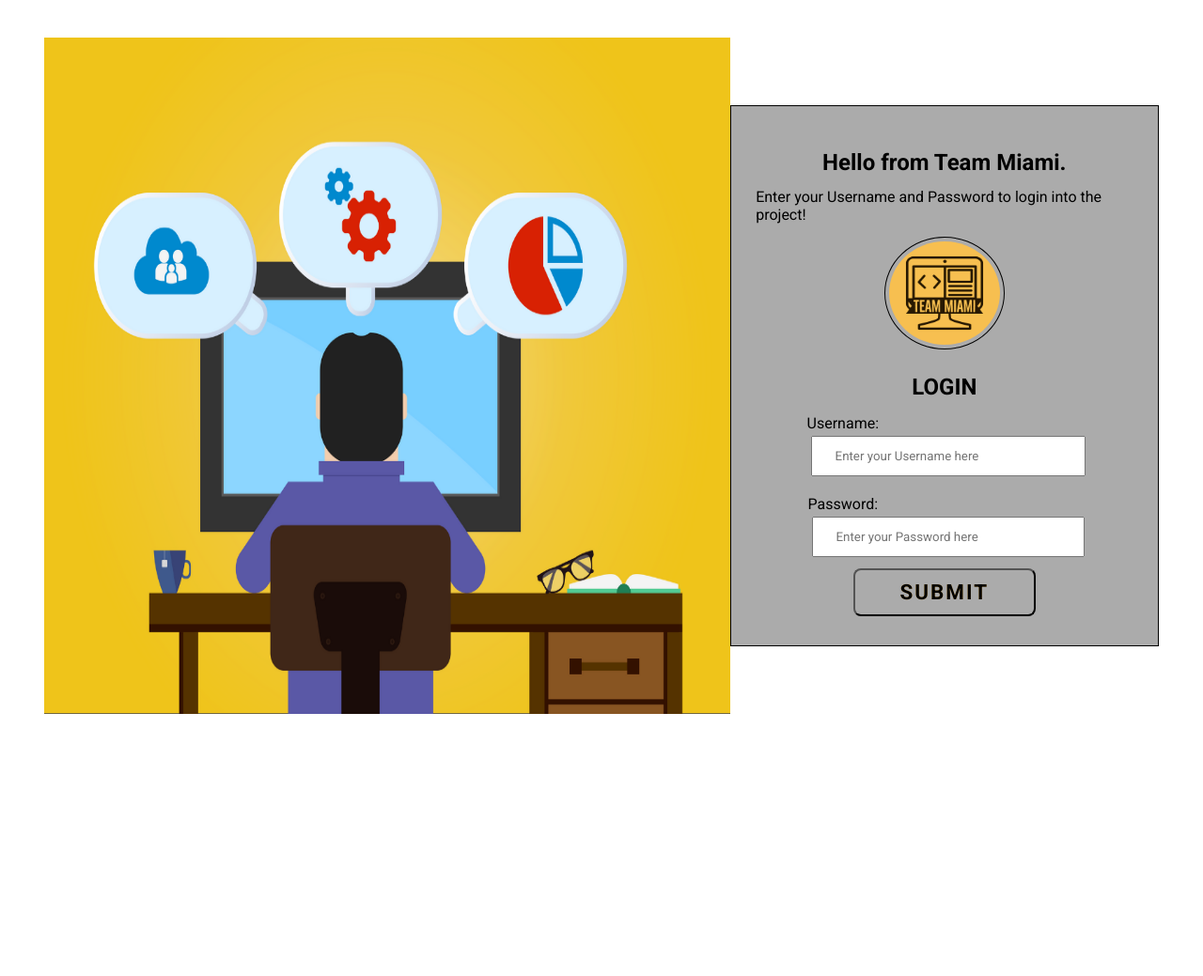
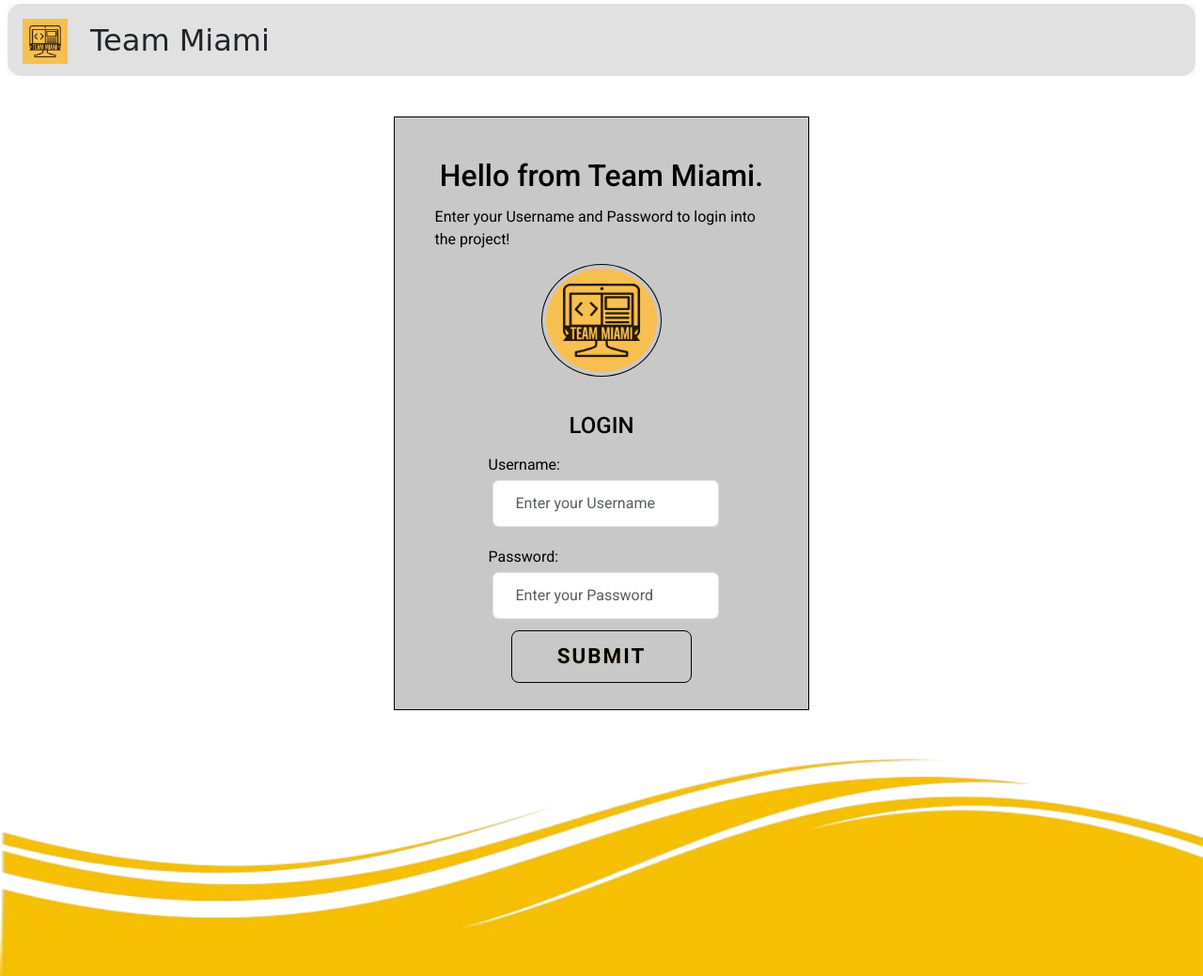
Before and after one commit to AshankDsouza/SER516-Team-Miami, a Flask app: page / in a window 1280 px wide. Shown: the whole page at 94% size. Before the commit the page ends 760 px from the top, so only its background shows below. Run offline with Flask 3, Linux system fonts and the light colour scheme.

Commit message:
fix: Header and Footer UI Modified

```diff
--- a/Backend/flaskProject/main.py
+++ b/Backend/flaskProject/main.py
@@ -50,6 +50,9 @@ def slug_input():
     if request.method == 'POST':
         project_slug = request.form['slugInput']
         project_info = get_project_by_slug(project_slug, session['auth_token'])
+
+
+
         session["project_id"] = project_info["id"]
         if session["project_id"] == None:
             return "Wrong slug input. Please try again."
--- a/Backend/flaskProject/static/css/style.css
+++ b/Backend/flaskProject/static/css/style.css
@@ -31,6 +31,7 @@ body{
     -webkit-background-clip: text, padding-box;
     background-clip: text, padding-box;
     transition: 0.5s;
+    border: 1px solid black;
 }
 
 .btn:hover{
@@ -38,41 +39,45 @@ body{
     --_p: 100%;
 }
 
+.navbar .container-fluid {
+    border-radius: 15px;
+    background-color: rgba(223, 223, 223, 0.9) !important;
+}
+
+.navbar-brand img{
+    width: 3rem;
+    height: 3rem;
+    margin: 0.5rem 0.25rem;
+}
+
+.logo-name {
+    font-size: 2rem;
+    font-family: "Caveat", cursive;
+    margin: 0.1rem 0.25rem;
+}
+
 .container{
     display: flex;
     align-items: center;
-    justify-content: space-between;
-    height: 100vh;
-    margin: 0 2.75rem;
+    justify-content: center;
     padding: 0.2rem;
-}
-
-.col{
-    height: 90vh;
-    display: flex;
-    align-items: center;
-    justify-content: space-between;
-}
-
-.col.col1{
-    width: 60vw;
-}
-
-.col img{
-    height: 100%;
-    width: 100%;
+    flex: 1;
+    width: 35vw;
+    margin-top: 5vh;
+    margin-bottom: 5vh;
 }
 
 .flex-container{
     display: flex;
     align-items: center;
     justify-content: center;
-    background-color: #6a6a6a8f !important;
-    padding: 0.75rem;
+    background-color: #03030337 !important;
+    padding: 1.75rem;
     flex-direction: column;
-    height: 80%;
     color: black;
     border: 1px solid black;
+    flex: 1;
+    width: 100%
 }
 
 .flex-container .logo{
@@ -108,7 +113,6 @@ body{
 .flex-container .form{
     display: flex;
     flex-direction: column;
-    /* width: 100%; */
     align-items: center;
 
 }
@@ -127,3 +131,15 @@ body{
 .flex-container .form .form-group label{
     text-align: center;
 }
+
+.footer{
+    display: flex;
+    flex: 1;
+    width: 100vw;
+    bottom: 0;
+}
+
+.footer img{
+    width: 100%;
+    height: 30vh;
+}
--- a/Backend/flaskProject/templates/login2.html
+++ b/Backend/flaskProject/templates/login2.html
@@ -8,6 +8,18 @@
 
     <!-- jQuery -->
     <script src="https://code.jquery.com/jquery-3.7.1.js"></script>
+
+    <!-- bootstrap -->
+    <link href="https://cdn.jsdelivr.net/npm/bootstrap@5.3.2/dist/css/bootstrap.min.css" rel="stylesheet"
+    integrity="sha384-T3c6CoIi6uLrA9TneNEoa7RxnatzjcDSCmG1MXxSR1GAsXEV/Dwwykc2MPK8M2HN" crossorigin="anonymous">
+
+    <script src="https://cdn.jsdelivr.net/npm/bootstrap@5.3.2/dist/js/bootstrap.bundle.min.js"
+        integrity="sha384-C6RzsynM9kWDrMNeT87bh95OGNyZPhcTNXj1NW7RuBCsyN/o0jlpcV8Qyq46cDfL"
+        crossorigin="anonymous"></script>
+    <link rel="stylesheet" href="https://cdn.jsdelivr.net/npm/bootstrap-icons@1.11.3/font/bootstrap-icons.min.css">
+
+    <link rel="shortcut icon" type="image/x-icon" href="{{url_for('static', filename='img/logo.jpeg')}}" />
+
     <!-- Custom CSS -->
     <link rel="stylesheet" href="{{url_for('static', filename='css/style.css')}}">
 
@@ -15,13 +27,21 @@
 </head>
 
 <body>
+    <header>
+        <nav class="navbar bg-body-tertiary m-2 p-0 mt-1 mb-0">
+            <div class="container-fluid">
+                <div class="logo-container d-flex flex-row align-items-center">
+                    <a class="navbar-brand" href="#">
+                        <img src="../static/img/team-miaim-logo.jpeg" alt="Logo" width="50" height="44"
+                            class="d-inline-block align-text-top">
+                    </a>
+                    <p class="logo-name">Team Miami</p>
+                </div>
+            </div>
+        </nav>
+    </header>
 
     <div class="container">
-        <div class="col col1">
-            <img src="../static/img/Illustration.png" alt="">
-        </div>
-
-        <div class="col">
             <div class="flex-container">
                 <!-- logo Container-->
                 <div class="logo">
@@ -41,12 +61,12 @@
                     <div class="form">
                         <div class="form-group">
                             <label for="username">Username:</label>
-                            <input type="text" class="form-control" id="username" name="username" required="" placeholder="Enter your Username here">
+                            <input type="text" class="form-control" id="username" name="username" required="" placeholder="Enter your Username">
                             <!-- <div class="invalid-feedback">please enter username</div> -->
                         </div>
                         <div class="form-group">
                             <label for="password">Password:</label>
-                            <input type="password" class="form-control" id="password" name="password" required="" placeholder="Enter your Password here">
+                            <input type="password" class="form-control" id="password" name="password" required="" placeholder="Enter your Password">
                             <!-- <div class="invalid-feedback">please enter password</div> -->
                         </div>
                         <button type="submit" id="login_submit" class="btn" >Submit</button>
@@ -57,8 +77,11 @@
                     </div>
                 </form>
             </div>
-        </div>
     </div>
+
+    <footer class="footer">
+        <img src="../static/img/yellow-wave.png" alt="">
+    </footer>
 
 </body>
 </html>
```
Also changed, not shown: Backend/flaskProject/static/css/metric.css (+0 -12 lines), Backend/flaskProject/static/css/style_sprint.css (+2 -12 lines).
